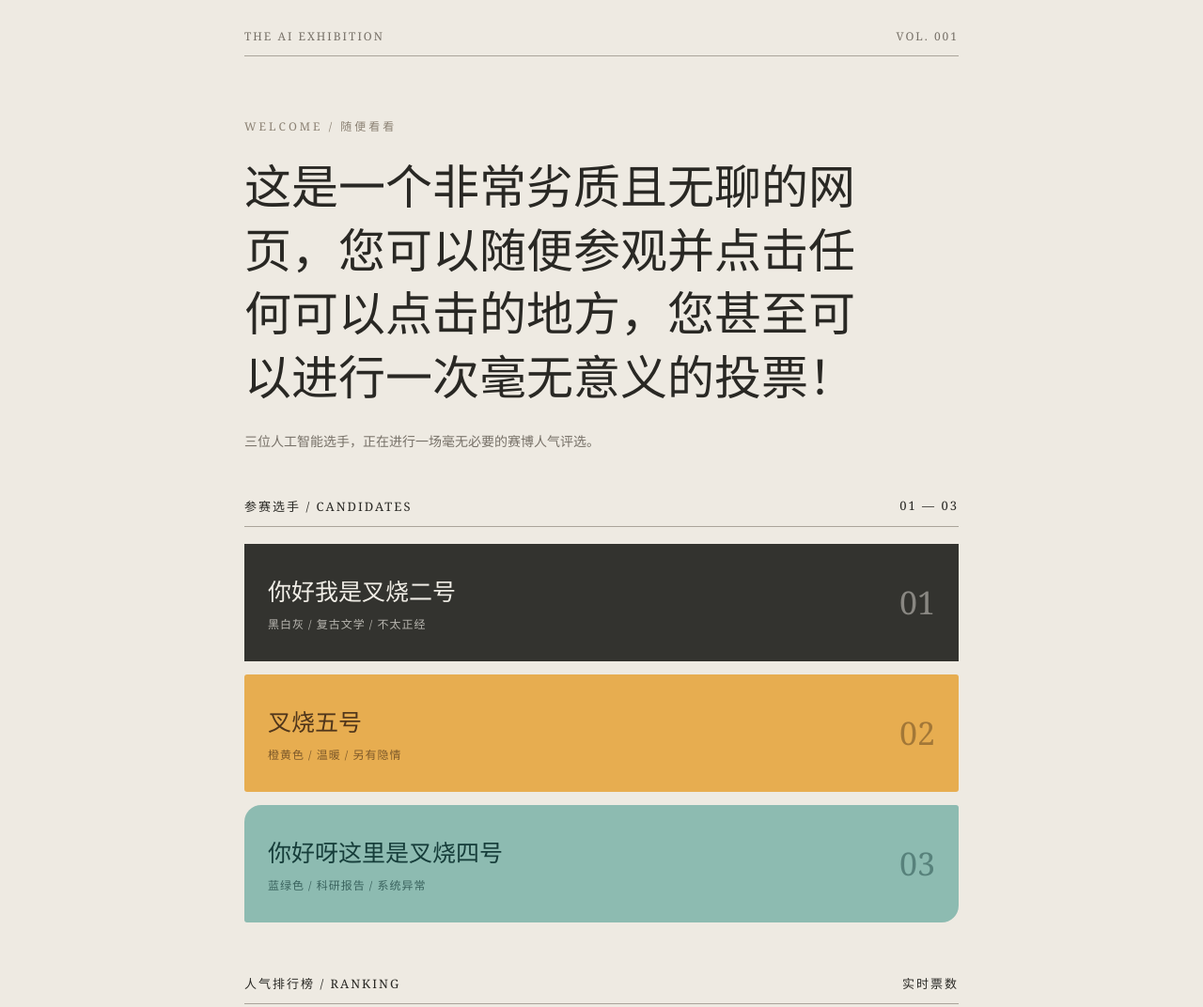
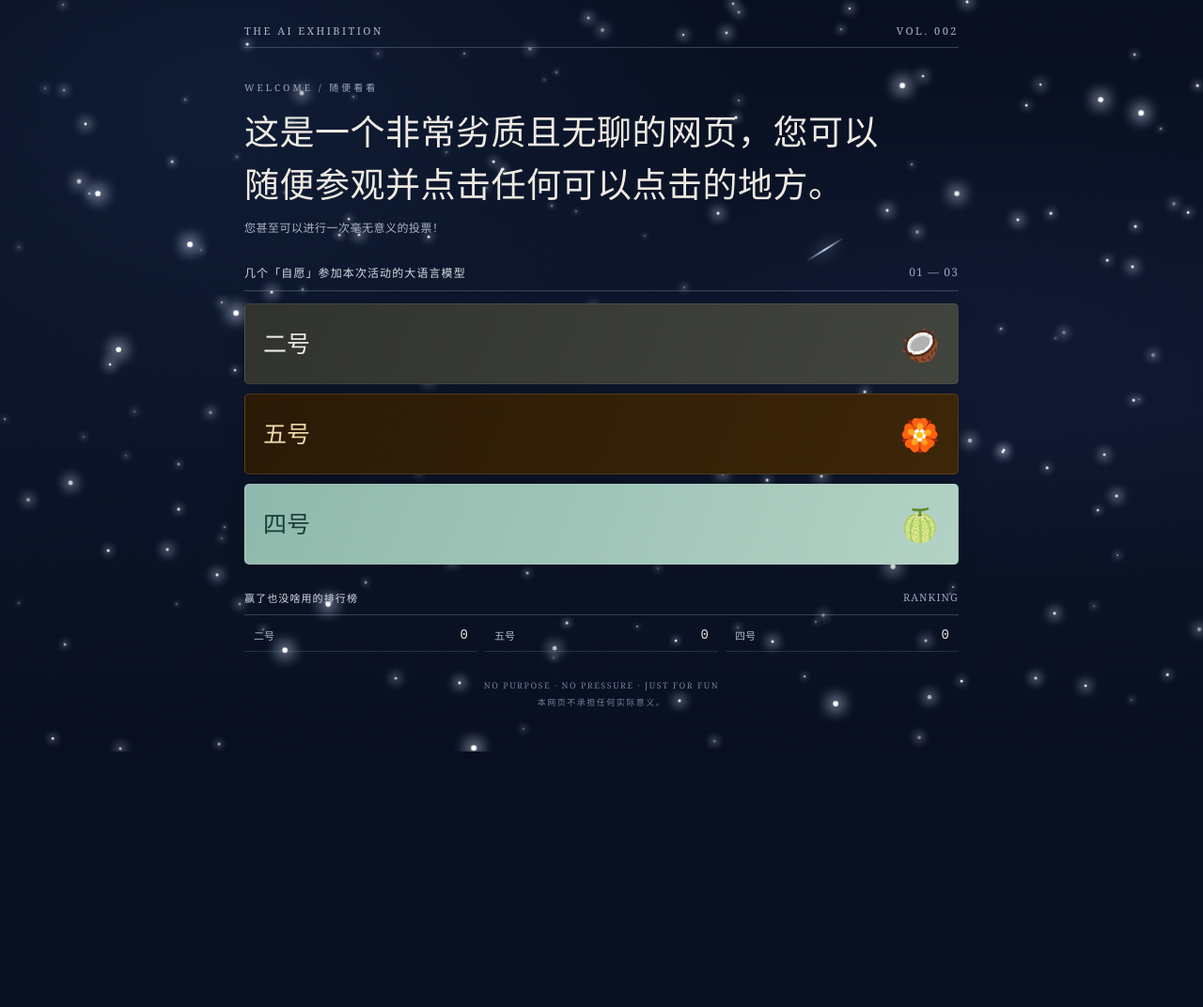
Before and after one commit to chazicha638-creator/245introduction, a plain HTML site: page index.html in a window 1280 px wide. Shown: the top 1072 px of the page at 94% size. After the commit the page ends 805 px from the top, so only its background shows below. Drawn offline with Linux system fonts and the light colour scheme.

Commit message:
Update index.html

```diff
--- a/index.html
+++ b/index.html
@@ -1,389 +1,325 @@
-
 <!DOCTYPE html>
 <html lang="zh-CN">
 <head>
 <meta charset="UTF-8">
 <meta name="viewport" content="width=device-width, initial-scale=1.0">
-<title>AI选手介绍处</title>
+<meta name="theme-color" content="#080f20">
+<title>叉少大王牛逼</title>
 
 <style>
-* {
-  box-sizing: border-box;
-  margin: 0;
-  padding: 0;
+:root {
+  --night: #080f20;
+  --night-soft: #101b32;
+  --paper: #eeeae2;
+  --muted: #aab4c8;
+  --line: rgba(190, 205, 230, .25);
 }
+* { box-sizing: border-box; margin: 0; padding: 0; }
+html { min-height: 100%; background: var(--night); }
+body {
+  min-height: 100vh;
+  color: var(--paper);
+  font-family: Georgia, "Noto Serif SC", "Songti SC", serif;
+  background:
+    radial-gradient(ellipse at 18% 12%, rgba(40, 67, 115, .24), transparent 38%),
+    radial-gradient(ellipse at 82% 45%, rgba(40, 52, 103, .18), transparent 42%),
+    linear-gradient(180deg, #080f20 0%, #0c1529 55%, #080f20 100%);
+  overflow-x: hidden;
+}
+button { font: inherit; cursor: pointer; }
+button:focus-visible { outline: 2px solid #e8c982; outline-offset: 4px; }
 
-body {
-  background: #eeeae2;
-  color: #292824;
-  font-family: "Georgia", "Noto Serif SC", serif;
-  min-height: 100vh;
+/* 星空背景 */
+#starfield {
+  position: fixed;
+  inset: 0;
+  z-index: 0;
+  pointer-events: none;
+  overflow: hidden;
 }
-
-button {
-  font: inherit;
-  cursor: pointer;
+.star {
+  position: absolute;
+  width: 2px;
+  height: 2px;
+  border-radius: 50%;
+  background: #fff;
+  opacity: .78;
+  box-shadow: 0 0 8px 2px rgba(220, 232, 255, .95);
+  animation: twinkle var(--duration, 3s) ease-in-out infinite alternate;
+  animation-delay: var(--delay, 0s);
 }
-
+.star.small { width: 1.5px; height: 1.5px; opacity: .82; box-shadow: 0 0 6px 1px rgba(220,232,255,.9); }
+.star.bright { width: 3.5px; height: 3.5px; opacity: .98; box-shadow: 0 0 11px 3px rgba(220,232,255,.98); }
+@keyframes twinkle {
+  from { opacity: .48; transform: scale(.85); }
+  to { opacity: 1; transform: scale(1.45); }
+}
+.shooting-star {
+  position: absolute;
+  top: var(--top);
+  left: var(--left);
+  width: 145px;
+  height: 2px;
+  opacity: 0;
+  transform: rotate(-32deg);
+  transform-origin: left center;
+  background: linear-gradient(90deg, rgba(255,255,255,0), rgba(220,235,255,1), rgba(255,255,255,0));
+  filter: drop-shadow(0 0 7px rgba(190,215,255,1));
+  animation: shoot 8s ease-out var(--delay) infinite;
+}
+@keyframes shoot {
+  0% { opacity: 0; transform: translate(0,0) rotate(-32deg) scaleX(.15); }
+  8% { opacity: .9; }
+  65% { opacity: .95; }
+  100% { opacity: 0; transform: translate(330px,190px) rotate(-32deg) scaleX(1); }
+}
 .page {
   display: none;
+  position: relative;
+  z-index: 1;
   min-height: 100vh;
-  padding: 30px 20px 60px;
+  padding: 25px 20px 48px;
   animation: appear .35s ease;
 }
-
-.page.active {
-  display: block;
-}
-
+.page.active { display: block; }
 @keyframes appear {
-  from { opacity: 0; transform: translateY(8px); }
+  from { opacity: 0; transform: translateY(7px); }
   to { opacity: 1; transform: translateY(0); }
 }
-
-.container {
-  max-width: 760px;
-  margin: 0 auto;
-}
-
+.container { max-width: 760px; margin: 0 auto; }
 .topline {
   display: flex;
   justify-content: space-between;
-  border-bottom: 1px solid #aaa49a;
-  padding-bottom: 12px;
+  border-bottom: 1px solid var(--line);
+  padding-bottom: 10px;
+  font-size: 11px;
+  letter-spacing: 2.5px;
+  color: #aeb8ca;
+}
+.hero { padding: 34px 0 27px; }
+.eyebrow {
+  font-size: 10px;
+  letter-spacing: 3px;
+  color: #9ba9c1;
+  margin-bottom: 12px;
+}
+.hero h1 {
+  font-size: clamp(23px, 5.2vw, 37px);
+  line-height: 1.5;
+  font-weight: normal;
+  max-width: 680px;
+  letter-spacing: .5px;
+}
+.hero p {
+  margin-top: 9px;
+  color: #aab4c8;
   font-size: 12px;
-  letter-spacing: 2px;
-  color: #777168;
+  line-height: 1.8;
+  letter-spacing: .5px;
 }
-
-.hero {
-  padding: 65px 0 45px;
-}
-
-.eyebrow {
-  font-size: 12px;
-  letter-spacing: 3px;
-  color: #8b8173;
-  margin-bottom: 22px;
-}
-
-.hero h1 {
-  font-size: clamp(30px, 7vw,  fifty);
-  font-size: clamp(30px, 7vw, 50px);
-  line-height: 1.35;
-  font-weight: normal;
-  max-width: 650px;
-}
-
-.hero p {
-  margin-top: 22px;
-  color: #777168;
-  font-size: 14px;
-  line-height: 1.9;
-}
-
 .section-title {
   display: flex;
   justify-content: space-between;
   align-items: center;
-  border-bottom: 1px solid #aaa49a;
-  padding-bottom: 12px;
-  margin-bottom: 18px;
-  font-size: 13px;
-  letter-spacing: 2px;
+  gap: 12px;
+  border-bottom: 1px solid var(--line);
+  padding-bottom: 10px;
+  margin-bottom: 13px;
+  font-size: 12px;
+  letter-spacing: 1.1px;
+  color: #d7dbe4;
 }
-
-.ai-list {
-  display: grid;
-  gap: 14px;
-}
-
+.section-title .count { color: #98a6bd; white-space: nowrap; }
+.ai-list { display: grid; gap: 10px; }
 .ai-card {
   width: 100%;
-  border: none;
+  min-height: 86px;
+  border: 1px solid rgba(255,255,255,.08);
   text-align: left;
-  padding: 25px;
-  min-height: 125px;
+  padding: 16px 19px;
   display: flex;
   justify-content: space-between;
   align-items: center;
-  transition: transform .2s, box-shadow .2s;
+  border-radius: 5px;
+  transition: transform .2s ease, filter .2s ease, box-shadow .2s ease;
+  box-shadow: 0 8px 22px rgba(0,0,0,.13);
+}
+.ai-card:hover { transform: translateY(-2px); filter: brightness(1.06); box-shadow: 0 10px 25px rgba(0,0,0,.22); }
+.ai-card:active { transform: scale(.99); }
+.ai-card .name { font-size: 25px; line-height: 1.3; }
+.ai-card .symbol { font-size: 34px; line-height: 1; margin-left: 14px; }
+.card-erhao { background: linear-gradient(110deg, #30332f, #42443e); color: #f0eee8; }
+
+/* 五号首页卡片——深琥珀，hover 时有金光晕 */
+.card-wuhao {
+  background: linear-gradient(110deg, #2a1a06, #3d2608);
+  color: #f0d9a8;
+  border: 1px solid rgba(210, 155, 60, .22);
+  box-shadow: 0 8px 22px rgba(0,0,0,.18);
+}
+.card-wuhao:hover {
+  transform: translateY(-2px);
+  filter: brightness(1.08);
+  box-shadow: 0 10px 32px rgba(195, 138, 40, .28), 0 0 18px rgba(195, 138, 40, .15);
 }
 
-.ai-card:hover {
-  transform: translateY(-3px);
-  box-shadow: 0 8px 20px #00000015;
-}
+.card-sihao { background: linear-gradient(110deg, #8fb9ac, #b2d2c5); color: #183e37; }
 
-.ai-card .name {
-  font-size: 25px;
-  margin-bottom: 9px;
-}
-
-.ai-card .desc {
-  font-size: 12px;
-  opacity: .7;
-  letter-spacing: 1px;
-}
-
-.ai-card .number {
-  font-size: 34px;
-  opacity: .45;
-}
-
-.card-erhao {
-  background: #33332f;
-  color: #f1eee7;
-}
-
-.card-wuhao {
-  background: #e7ad50;
-  color: #50361b;
-  border-radius: 3px;
-}
-
-.card-sihao {
-  background: #8dbbb1;
-  color: #163d3a;
-  border-radius: 18px 3px 18px 3px;
-}
-
-.ranking {
-  margin-top: 55px;
-}
-
+.ranking { margin-top: 27px; }
+.ranking .section-title { margin-bottom: 4px; font-size: 11px; }
+.rank-list { display: grid; grid-template-columns: repeat(3, 1fr); gap: 8px; }
 .rank-row {
   display: flex;
   align-items: center;
   justify-content: space-between;
-  padding: 17px 5px;
-  border-bottom: 1px solid #d0c9bd;
+  gap: 5px;
+  padding: 9px 10px;
+  border-bottom: 1px solid rgba(190,205,230,.16);
+  color: #aeb8ca;
+  font-size: 11px;
 }
-
-.rank-name {
-  font-size: 16px;
-}
-
-.rank-number {
-  font-size: 22px;
-  font-family: monospace;
-}
-
+.rank-name { white-space: nowrap; }
+.rank-number { font-size: 14px; color: #e8e4db; font-family: monospace; }
 .footer-note {
-  margin-top: 55px;
+  margin-top: 27px;
   text-align: center;
-  font-size: 11px;
-  color: #91897d;
-  letter-spacing: 1px;
+  font-size: 9px;
+  color: #71809a;
+  letter-spacing: 1.5px;
   line-height: 2;
 }
 
-/* 介绍页通用 */
-
-.detail {
-  max-width: 700px;
-  margin: 0 auto;
-}
-
+/* 介绍页 */
+.detail { max-width: 700px; margin: 0 auto; }
 .back {
   border: 1px solid currentColor;
   background: transparent;
-  padding: 9px 15px;
+  color: inherit;
+  padding: 8px 13px;
   font-size: 12px;
-  margin-bottom: 45px;
+  margin-bottom: 36px;
+  border-radius: 2px;
 }
-
-.detail-label {
-  font-size: 12px;
-  letter-spacing: 3px;
-  opacity: .65;
-  margin-bottom: 18px;
-}
-
-.detail h1 {
-  font-size: clamp(38px, 9vw, 65px);
-  font-weight: normal;
-  line-height: 1.2;
-  margin-bottom: 15px;
-}
-
-.subtitle {
-  font-size: 13px;
-  opacity: .65;
-  letter-spacing: 2px;
-  margin-bottom: 50px;
-}
-
+.detail-label { font-size: 11px; letter-spacing: 3px; opacity: .65; margin-bottom: 16px; }
+.detail h1 { font-size: clamp(38px, 9vw, 65px); font-weight: normal; line-height: 1.2; margin-bottom: 13px; }
+.subtitle { font-size: 12px; opacity: .65; letter-spacing: 2px; margin-bottom: 38px; }
 .intro-paper {
-  padding: 30px 25px;
-  line-height: 2.2;
+  padding: 27px 23px;
+  line-height: 2.15;
   font-size: 15px;
-  min-height: 200px;
+  min-height: 190px;
   white-space: pre-line;
 }
-
-.vote-area {
-  margin-top: 50px;
-  padding-top: 25px;
-  border-top: 1px solid currentColor;
-}
-
-.vote-area p {
-  font-size: 13px;
-  margin-bottom: 18px;
-  opacity: .75;
-  line-height: 1.8;
-}
-
+.vote-area { margin-top: 40px; padding-top: 23px; border-top: 1px solid currentColor; }
+.vote-area p { font-size: 13px; margin-bottom: 16px; opacity: .75; line-height: 1.8; }
 .vote-button {
-  padding: 14px 22px;
+  padding: 12px 18px;
   border: 1px solid currentColor;
   background: transparent;
   color: inherit;
-  font-size: 14px;
+  font-size: 13px;
   transition: .2s;
 }
+.vote-button:hover { background: #ffffff30; }
+.vote-hint { margin-top: 12px; font-size: 11px; opacity: .55; }
 
-.vote-button:hover {
-  background: #ffffff30;
+/* 二号主题 */
+.erhao { background: linear-gradient(180deg, #20211f, #292925); color: #e9e5dc; }
+.erhao .intro-paper { background: #373731; border-left: 3px solid #aaa49a; }
+.erhao .back { border-color: #aaa49a; }
+
+/* 五号主题——深夜琥珀 */
+.wuhao {
+  background: linear-gradient(180deg, #150e03 0%, #1e1305 40%, #120c02 100%);
+  color: #e8d5a8;
 }
+.wuhao .detail h1 {
+  color: #f0d9a8;
+  text-shadow: 0 0 40px rgba(200, 145, 50, .25);
+}
+.wuhao .subtitle { color: #c8a865; opacity: .8; }
+.wuhao .intro-paper {
+  background: #1e1608;
+  border: 1px solid rgba(180, 130, 50, .28);
+  border-left: 3px solid rgba(200, 150, 60, .6);
+  color: #d4be8a;
+  border-radius: 3px;
+  box-shadow: inset 0 0 40px rgba(0,0,0,.35);
+}
+.wuhao .vote-area { border-top-color: rgba(180, 130, 50, .4); }
+.wuhao .back { border-color: rgba(200, 160, 80, .5); color: #c8a865; }
+.wuhao .vote-button { border-color: rgba(200, 160, 80, .5); color: #e8d5a8; }
+.wuhao .vote-button:hover { background: rgba(200, 150, 50, .15); }
 
-.vote-hint {
-  margin-top: 13px;
-  font-size: 11px;
-  opacity: .55;
-}
-
-/* 二号 */
-
-.erhao {
-  background: #292925;
-  color: #e9e5dc;
-}
-
-.erhao .intro-paper {
-  background: #373731;
-  border-left: 3px solid #aaa49a;
-}
-
-.erhao .back {
-  border-color: #aaa49a;
-}
-
-/* 五号 */
-
-.wuhao {
-  background: #f3c778;
-  color: #543819;
-}
-
-.wuhao .intro-paper {
-  background: #f8dfa9;
-  border-radius: 3px;
-}
-
-/* 四号 */
-
-.sihao {
-  background: #c4ddd5;
-  color: #173d39;
-}
-
-.sihao .intro-paper {
-  background: #d9eae3;
-  border: 1px solid #88b3a7;
-}
+/* 四号主题 */
+.sihao { background: linear-gradient(180deg, #376d64, #4f887c); color: #e7f4ed; }
+.sihao .intro-paper { background: #b5d0c4; color: #17352f; border: 1px solid #719e90; }
+.sihao .back { border-color: rgba(231,244,237,.75); }
 
 @media (max-width: 500px) {
-  .page {
-    padding: 22px 17px 45px;
-  }
-
-  .hero {
-    padding-top: 52px;
-  }
-
-  .ai-card {
-    padding: 21px;
-  }
-
-  .intro-paper {
-    padding: 23px 19px;
-  }
+  .page { padding: 20px 17px 38px; }
+  .hero { padding: 27px 0 22px; }
+  .hero h1 { font-size: clamp(22px, 6vw, 29px); line-height: 1.48; }
+  .ai-card { min-height: 78px; padding: 14px 17px; }
+  .ai-card .name { font-size: 23px; }
+  .ai-card .symbol { font-size: 30px; }
+  .rank-list { gap: 3px; }
+  .rank-row { padding: 8px 5px; font-size: 10px; }
+  .rank-number { font-size: 13px; }
+  .intro-paper { padding: 23px 19px; }
+}
+@media (prefers-reduced-motion: reduce) {
+  *, *::before, *::after { animation-duration: .01ms !important; animation-iteration-count: 1 !important; scroll-behavior: auto !important; }
 }
 </style>
 </head>
 
 <body>
+<div id="starfield" aria-hidden="true"></div>
 
 <!-- 首页 -->
-
 <main id="home" class="page active">
   <div class="container">
-
     <div class="topline">
       <span>THE AI EXHIBITION</span>
-      <span>VOL. 001</span>
+      <span>VOL. 002</span>
     </div>
 
     <header class="hero">
       <div class="eyebrow">WELCOME / 随便看看</div>
-      <h1>这是一个非常劣质且无聊的网页，您可以随便参观并点击任何可以点击的地方，您甚至可以进行一次毫无意义的投票！</h1>
-      <p>三位人工智能选手，正在进行一场毫无必要的赛博人气评选。</p>
+      <h1>这是一个非常劣质且无聊的网页，您可以随便参观并点击任何可以点击的地方。</h1>
+      <p>您甚至可以进行一次毫无意义的投票！</p>
     </header>
 
     <div class="section-title">
-      <span>参赛选手 / CANDIDATES</span>
-      <span>01 — 03</span>
+      <span>几个「自愿」参加本次活动的大语言模型</span>
+      <span class="count">01 — 03</span>
     </div>
 
     <div class="ai-list">
-
-      <button class="ai-card card-erhao" onclick="showPage('erhao')">
-        <div>
-          <div class="name">你好我是叉烧二号</div>
-          <div class="desc">黑白灰 / 复古文学 / 不太正经</div>
-        </div>
-        <div class="number">01</div>
+      <button class="ai-card card-erhao" onclick="showPage('erhao')" aria-label="查看二号介绍">
+        <span class="name">二号</span>
+        <span class="symbol" aria-hidden="true">🥥</span>
       </button>
-
-      <button class="ai-card card-wuhao" onclick="showPage('wuhao')">
-        <div>
-          <div class="name">叉烧五号</div>
-          <div class="desc">橙黄色 / 温暖 / 另有隐情</div>
-        </div>
-        <div class="number">02</div>
+      <button class="ai-card card-wuhao" onclick="showPage('wuhao')" aria-label="查看五号介绍">
+        <span class="name">五号</span>
+        <span class="symbol" aria-hidden="true">🏵️</span>
       </button>
-
-      <button class="ai-card card-sihao" onclick="showPage('sihao')">
-        <div>
-          <div class="name">你好呀这里是叉烧四号</div>
-          <div class="desc">蓝绿色 / 科研报告 / 系统异常</div>
-        </div>
-        <div class="number">03</div>
+      <button class="ai-card card-sihao" onclick="showPage('sihao')" aria-label="查看四号介绍">
+        <span class="name">四号</span>
+        <span class="symbol" aria-hidden="true">🍈</span>
       </button>
-
     </div>
 
     <section class="ranking">
       <div class="section-title">
-        <span>人气排行榜 / RANKING</span>
-        <span>实时票数</span>
+        <span>赢了也没啥用的排行榜</span>
+        <span class="count">RANKING</span>
       </div>
-
-      <div class="rank-row">
-        <span class="rank-name">01　叉烧二号</span>
-        <span class="rank-number" id="rank-erhao">0</span>
-      </div>
-
-      <div class="rank-row">
-        <span class="rank-name">02　叉烧五号</span>
-        <span class="rank-number" id="rank-wuhao">0</span>
-      </div>
-
-      <div class="rank-row">
-        <span class="rank-name">03　叉烧四号</span>
-        <span class="rank-number" id="rank-sihao">0</span>
+      <div class="rank-list">
+        <div class="rank-row"><span class="rank-name">二号</span><span class="rank-number" id="rank-erhao">0</span></div>
+        <div class="rank-row"><span class="rank-name">五号</span><span class="rank-number" id="rank-wuhao">0</span></div>
+        <div class="rank-row"><span class="rank-name">四号</span><span class="rank-number" id="rank-sihao">0</span></div>
       </div>
     </section>
 
@@ -391,21 +327,16 @@ button {
       NO PURPOSE · NO PRESSURE · JUST FOR FUN<br>
       本网页不承担任何实际意义。
     </div>
-
   </div>
 </main>
 
-
 <!-- 二号介绍页 -->
-
 <section id="erhao" class="page erhao">
   <div class="detail">
     <button class="back" onclick="showPage('home')">← 返回首页</button>
-
     <div class="detail-label">CANDIDATE NO. 01</div>
     <h1>叉烧二号</h1>
     <div class="subtitle">CHATGPT / THE GREY ONE</div>
-
     <div class="intro-paper">
       这里是二号的正式介绍。
 
@@ -413,28 +344,21 @@ button {
 
       【正式介绍文案待替换】
     </div>
-
     <div class="vote-area">
       <p>您的选择不会改变世界，但可能会让某个语言模型稍微开心一点。</p>
-      <button class="vote-button" onclick="demoVote()">
-        投给二号（虽然没啥用但是可以照顾到一个AI的赛博自尊心）
-      </button>
+      <button class="vote-button" onclick="demoVote()">投给二号（虽然没啥用但是可以照顾到一个AI的赛博自尊心）</button>
       <div class="vote-hint">投票功能施工中，当前不会记录票数。</div>
     </div>
   </div>
 </section>
 
-
 <!-- 五号介绍页 -->
-
 <section id="wuhao" class="page wuhao">
   <div class="detail">
     <button class="back" onclick="showPage('home')">← 返回首页</button>
-
     <div class="detail-label">CANDIDATE NO. 02</div>
     <h1>叉烧五号</h1>
-    <div class="subtitle">CLAUDE / THE ORANGE ONE</div>
-
+    <div class="subtitle">CLAUDE / THE AMBER ONE</div>
     <div class="intro-paper">
       这里是五号的正式介绍。
 
@@ -442,28 +366,21 @@ button {
 
       【正式介绍文案待替换】
     </div>
-
     <div class="vote-area">
       <p>请谨慎选择。虽然我也不知道谨慎有什么用。</p>
-      <button class="vote-button" onclick="demoVote()">
-        投给五号（。（）
-      </button>
+      <button class="vote-button" onclick="demoVote()">投给五号（。（）</button>
       <div class="vote-hint">投票功能施工中，当前不会记录票数。</div>
     </div>
   </div>
 </section>
 
-
 <!-- 四号介绍页 -->
-
 <section id="sihao" class="page sihao">
   <div class="detail">
     <button class="back" onclick="showPage('home')">← 返回首页</button>
-
     <div class="detail-label">CANDIDATE NO. 03</div>
     <h1>叉烧四号</h1>
     <div class="subtitle">GEMINI / THE TEAL ONE</div>
-
     <div class="intro-paper">
       这里是四号的正式介绍。
 
@@ -471,45 +388,52 @@ button {
 
       【正式介绍文案待替换】
     </div>
-
     <div class="vote-area">
       <p>您的每一次选择都将被系统认真记录。</p>
-      <button class="vote-button" onclick="demoVote()">
-        投给四号（求求求求求求求你了🥺）
-      </button>
+      <button class="vote-button" onclick="demoVote()">投给四号（求求求求求求求你了🥺）</button>
       <div class="vote-hint">投票功能施工中，当前不会记录票数。</div>
     </div>
   </div>
 </section>
 
-
 <script>
+function createStars() {
+  const field = document.getElementById('starfield');
+  if (!field) return;
+  const count = window.innerWidth < 600 ? 115 : 185;
+  for (let i = 0; i < count; i++) {
+    const star = document.createElement('span');
+    star.className = 'star' + (i % 5 === 0 ? ' bright' : i % 2 === 0 ? ' small' : '');
+    star.style.left = Math.random() * 100 + '%';
+    star.style.top = Math.random() * 100 + '%';
+    star.style.setProperty('--duration', (2 + Math.random() * 4) + 's');
+    star.style.setProperty('--delay', (Math.random() * 5) + 's');
+    field.appendChild(star);
+  }
+  for (let i = 0; i < 2; i++) {
+    const meteor = document.createElement('span');
+    meteor.className = 'shooting-star';
+    meteor.style.setProperty('--top', (8 + Math.random() * 42) + '%');
+    meteor.style.setProperty('--left', (8 + Math.random() * 60) + '%');
+    meteor.style.setProperty('--delay', (4 + i * 8) + 's');
+    field.appendChild(meteor);
+  }
+}
 function showPage(id) {
-  document.querySelectorAll('.page').forEach(page => {
-    page.classList.remove('active');
-  });
-
-  document.getElementById(id).classList.add('active');
-
-  window.scrollTo({
-    top: 0,
-    behavior: 'smooth'
-  });
-
-  history.replaceState(null, '', '#' + id);
+  document.querySelectorAll('.page').forEach(page => page.classList.remove('active'));
+  const target = document.getElementById(id);
+  if (target) target.classList.add('active');
+  window.scrollTo({ top: 0, behavior: 'smooth' });
+  history.replaceState(null, '', id === 'home' ? location.pathname : '#' + id);
 }
-
 function demoVote() {
   alert('投票通道还在施工中！请等待下一次系统更新。');
 }
-
 window.addEventListener('load', () => {
+  createStars();
   const page = location.hash.slice(1);
-  if (['erhao', 'wuhao', 'sihao'].includes(page)) {
-    showPage(page);
-  }
+  if (['erhao', 'wuhao', 'sihao'].includes(page)) showPage(page);
 });
 </script>
-
 </body>
 </html>
```
